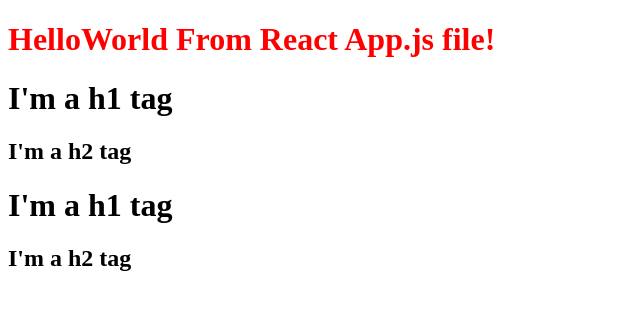
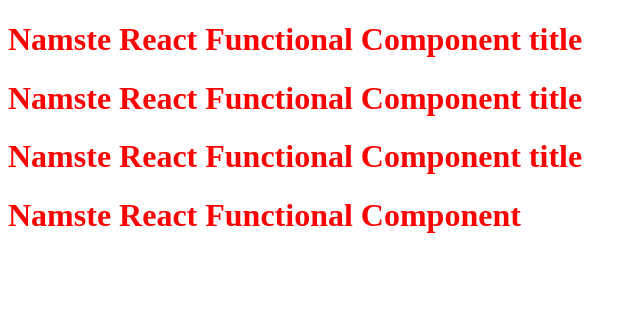
Before and after one commit to rithvikgit/React, a React (Vite) app: page / in a window 1280 px wide. Shown: the top 310 px of the page, without its empty margins (0-640 px from the left). Built offline with nearby package versions, Linux system fonts and the light colour scheme.

Commit message:
Foundation and Fundamentals.

```diff
--- a/App.js
+++ b/App.js
@@ -1,60 +1,47 @@
 import React from "react";
 import ReactDOM from "react-dom/client";
 
+// React Element
 
-const heading = React.createElement("h1",{id:"heading"},"HelloWorld From React App.js file!");
+//React.createElement => Object => HTMLElement(render)
+/**
+ * const heading = React.createElement("h1", { id: "heading" }, "Namste React");
+ * console.log(heading);
+ */
 
-console.log(heading); //object
+
+//JSX :- it is not HTML in JS, It is HTML like syntax or XML like.
+//JSx :- (transpiled before it reached to JS)- Parcel - Babel.
+//JSX => React.CreateElement => ReactElement-JS Object => JTMLElement(render)
+const jsxHeading = <h1 id = "heading" className="head" tabIndex="5">Namste REact using JSX</h1>;
+
+console.log(jsxHeading);
+
+
+
+//React Component
+//Class Based Component - OLD
+//Functional Component - NEW
+
+//React Functional Component
+const Title = () => {
+    return <h1 id="heading">Namste React Functional Component title</h1>;
+};
+
+//Component Composition0
+const HeadingComponent = () => (
+    <div id="container">
+        <Title/>
+        <Title></Title>
+        {Title()}
+        <h1 id="heading">Namste React Functional Component</h1>
+    </div>
+);
+
+const HeadingComponent2 = () => <h1 id="heading">Namste React Functional Component</h1>;
+
+console.log(HeadingComponent);
 
 const root = ReactDOM.createRoot(document.getElementById("root"));
 
-root.render(heading);
-
-// Nested html in react
-
-/**
- * <div id="parent">
- *      <div id = "child1">
- *          <h1>im h1 tag<h1>
- *          <h2><h2>
- *      </div>
- *      <div id = "child2">
- *          <h1>im h1 tag<h1>
- *          <h2><h2>
- *      </div>
- * </div>
- *
- * ReactElement(Object) => HTML(Browser Understands)
- */
-
-const parent = React.createElement(
-    "div",
-    {id:"parent"},
-    [
-        React.createElement(
-            "div",
-            {id:"child1"},
-            [
-                React.createElement("h1",{},"I'm a h1 tag"),
-                React.createElement("h2",{},"I'm a h2 tag"),
-            ]
-        ),
-        React.createElement(
-            "div",
-            {id:"child2"},
-            [
-                React.createElement("h1",{},"I'm a h1 tag"),
-                React.createElement("h2",{},"I'm a h2 tag"),
-            ]
-        )
-    ]
-);
-
-// the above clutered code is core react
-//jsx is nkw the mordern way in which we can covercoe this culterness
-
-console.log(parent);
-
-const root1 = ReactDOM.createRoot(document.getElementById("root1"));
-
-root1.render(parent);
+root.render(<HeadingComponent/>);
--- a/index.css
+++ b/index.css
@@ -1,3 +1,3 @@
-#heading{
+#heading {
     color: red;
 }
--- a/index.html
+++ b/index.html
@@ -1,26 +1,20 @@
 <!DOCTYPE html>
 <html lang="en">
+
 <head>
     <meta charset="UTF-8">
     <meta name="viewport" content="width=device-width, initial-scale=1.0">
     <link rel="stylesheet" href="./index.css">
     <title>Namaste React</title>
 </head>
+
 <body>
     <div id="root">
-        <h1>rithvik</h1>
+        <h1>Not Rendered</h1>
         <!-- //the above tag is been replaced with parent from react -->
     </div>
-    <div id="root1"></div>
-
-    <!-- <script>
-        const heading = React.createElement("h1",{},"HelloWorld From React!");
-
-        const root = ReactDOM.createRoot(document.getElementById("root"));
-
-        root.render(heading);
-    </script> -->
 
     <script type="module" src="./App.js"></script>
 </body>
+
 </html>
--- a/package.json
+++ b/package.json
@@ -3,6 +3,8 @@
   "version": "1.0.0",
   "description": "This is my React app.",
   "scripts": {
+    "start":"parcel index.html",
+    "build":"parcel build index.html",
     "test": "jest"
   },
   "repository": {
@@ -26,5 +28,8 @@
   "dependencies": {
     "react": "^18.3.1",
     "react-dom": "^18.3.1"
+  },
+  "browserlists":{
+
   }
 }
```
